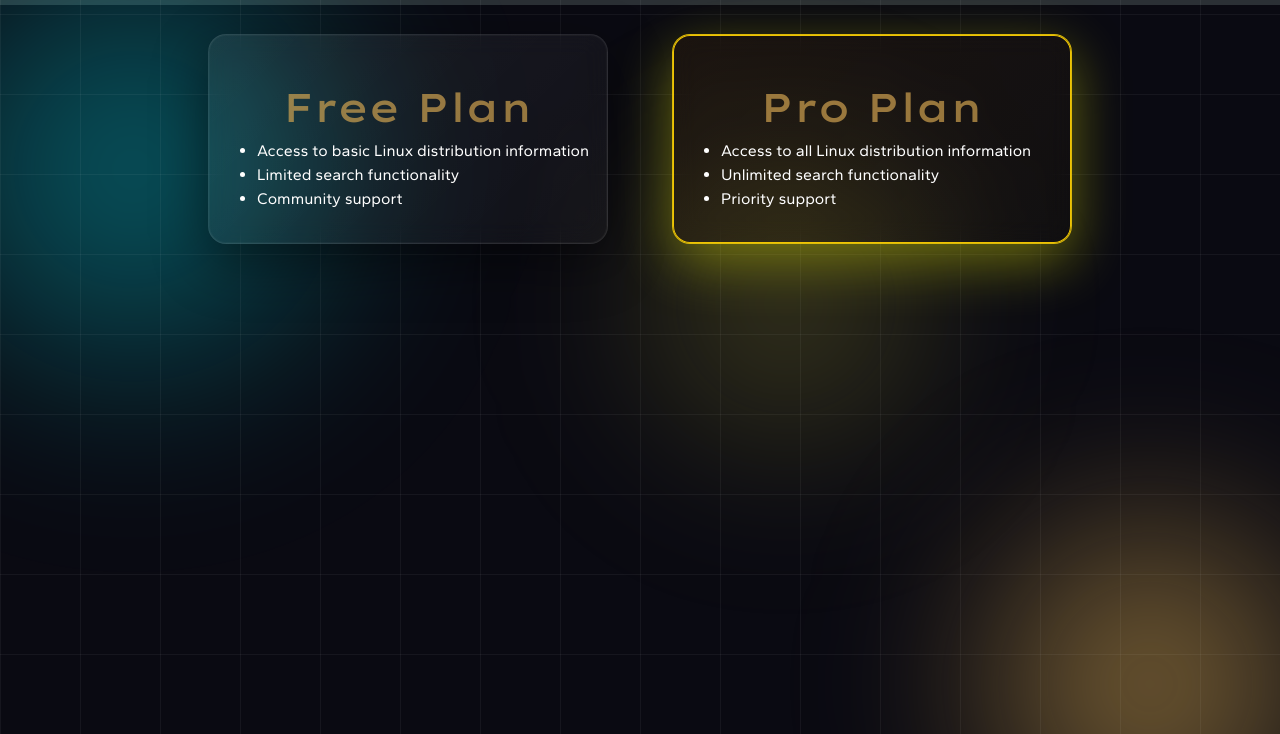
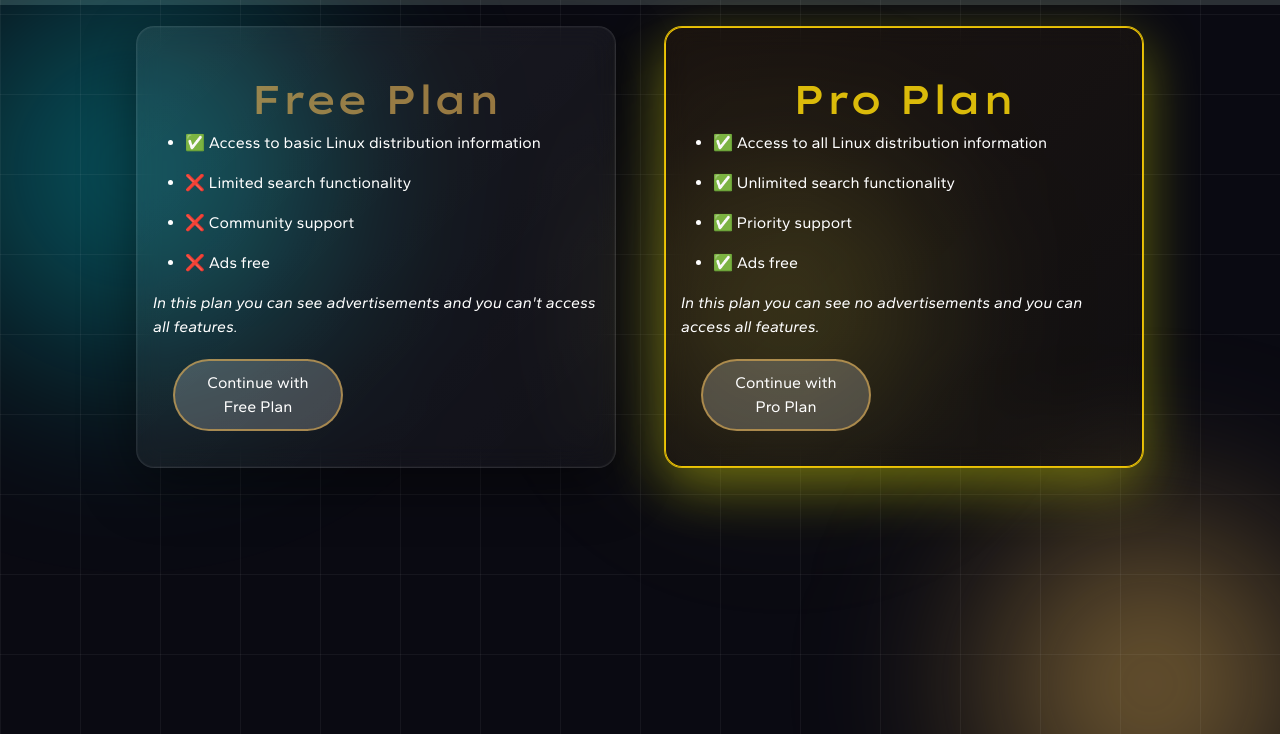
Before and after one commit to penzesdavid/linuxweb, a website with bundled scripts: page proplan.html in a window 1280 px wide. Shown: the part 66-800 px from the top of the page. Built offline with nearby package versions, Linux system fonts and the light colour scheme; no server answers; a web font is replaced by a local one.

Commit message:
Plan design v2

```diff
--- a/proplan.html
+++ b/proplan.html
@@ -100,19 +100,79 @@
         <div class="row gx-0 plan-container">
             <div class="col-md-6" id="freeplan">
                 <h1>Free Plan</h1>
-                <ul>
-                    <li>Access to basic Linux distribution information</li>
-                    <li>Limited search functionality</li>
-                    <li>Community support</li>
-                </ul>
+                <table>
+                    <tr>
+                        <td>
+                            <ul>
+                                <li>✅ Access to basic Linux distribution information</li>
+                            </ul>
+                        </td>
+                    </tr>
+                    <tr>
+                        <td>
+                            <ul>
+                                <li>❌ Limited search functionality</li>
+                            </ul>
+                        </td>
+                    </tr>
+                    <tr>
+                        <td>
+                            <ul>
+                                <li>❌ Community support</li>
+                            </ul>
+                        </td>
+                    </tr>
+                    <tr>
+                        <td>
+                            <ul>
+                                <li>❌ Ads free</li>
+                            </ul>
+                        </td>
+                    </tr>
+                </table>
+
+                <i><p>In this plan you can see advertisements and you can't access all features.</p></i>
+
+                <button class="button-style" onclick="window.location.href='index.html'">Continue with Free Plan</button>
+
             </div>
             <div class="col-md-6" id="proplan">
                 <h1>Pro Plan</h1>
-                <ul>
-                    <li>Access to all Linux distribution information</li>
-                    <li>Unlimited search functionality</li>
-                    <li>Priority support</li>
-                </ul>
+                <table>
+                    <tr>
+                        <td>
+                            <ul>
+                                <li>✅ Access to all Linux distribution information</li>
+                            </ul>
+                        </td>
+                    </tr>
+                    <tr>
+                        <td>
+                            <ul>
+                                <li>✅ Unlimited search functionality</li>
+                            </ul>
+                        </td>
+                    </tr>
+                    <tr>
+                        <td>
+                            <ul>
+                                <li>✅ Priority support</li>
+                            </ul>
+                        </td>
+                    </tr>
+                    <tr>
+                        <td>
+                            <ul>
+                                <li>✅ Ads free</li>
+                            </ul>
+                        </td>
+                    </tr>
+                </table>
+
+                <i><p>In this plan you can see no advertisements and you can access all features.</p></i>
+
+                <button class="button-style" onclick="">Continue with Pro Plan</button>
+
             </div>
         </div>
 
--- a/register_style.css
+++ b/register_style.css
@@ -144,9 +144,8 @@
 }
 
 #freeplan {
-    width: min(92%, 25rem);
-    margin: 1rem;
-    text-align: left;
+    width: min(92%, 30rem);
+    margin: 0.5rem;
     border-radius: 18px;
     position: relative;
     z-index: 2;
@@ -166,9 +165,8 @@
 }
 
 #proplan {
-    width: min(92%, 25rem);
-    margin: 1rem;
-    text-align: left;
+    width: min(92%, 30rem);
+    margin: 0.5rem;
     border-radius: 18px;
     position: relative;
     z-index: 2;
@@ -184,4 +182,8 @@
     box-shadow:
         0 18px 55px rgba(214, 218, 9, 0.45),
         0 0 0 1px rgba(255, 208, 0, 0.932) inset;
+
+    h1 {
+        color: rgba(255, 218, 10, 0.842);
+    }
 }
```
